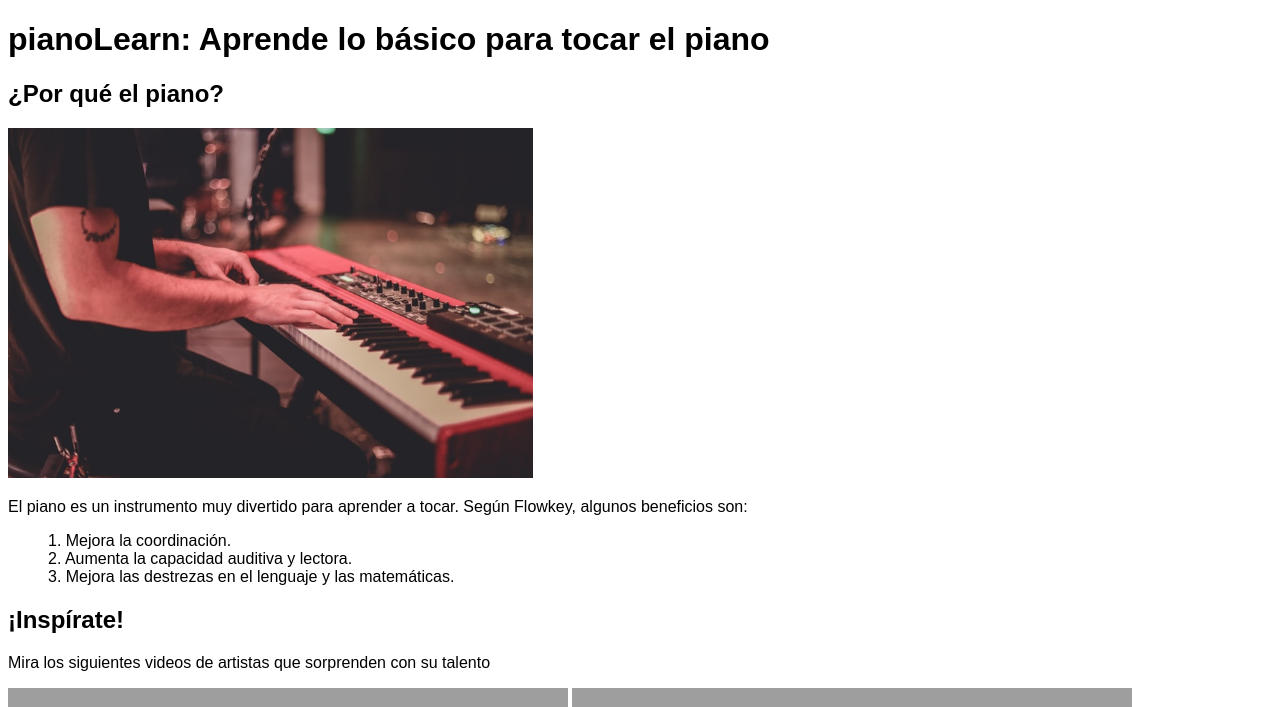
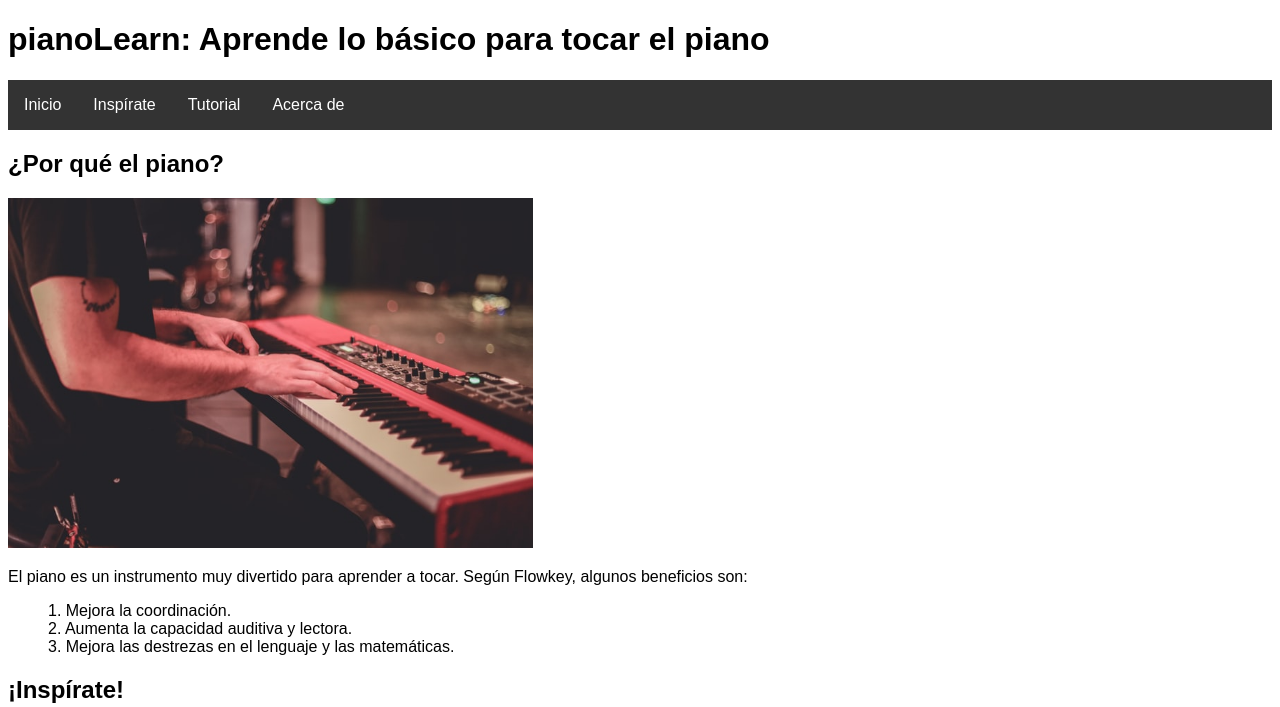
Before and after one commit to GerMorales/pianoLearn, a Python web app: template templates/index.html in a window 1280 px wide. Shown: the top 707 px of the page. Run offline with Jinja, Linux system fonts and the light colour scheme; the template is opened without the code that fills it, so the values that code supplies are empty; some web fonts are replaced; grey boxes are pictures that could not be loaded.

Commit message:
added navigation menu

```diff
--- a/templates/index.html
+++ b/templates/index.html
@@ -8,6 +8,12 @@
 </head>
 <body>
     <h1>pianoLearn: Aprende lo básico para tocar el piano</h1>
+    <ul>
+        <li><a href="index.html">Inicio</a></li>
+        <li><a href="#Inspirate">Inspírate</a></li>
+        <li><a href="#Tutorial">Tutorial</a></li>
+        <li><a href="about.html">Acerca de</a></li>
+      </ul>
     <h2>¿Por qué el piano?</h2>
 
     <img src="foto3.jpg" alt="Persona tocando el piano" style="width:525px;height:350x;">
@@ -20,7 +26,7 @@
     1. Mejora la coordinación.<br>2. Aumenta la capacidad auditiva y lectora.<br>
     3. Mejora las destrezas en el lenguaje y las matemáticas.</blockquote>
 
-    <h2>¡Inspírate!</h2>
+    <h2 id="Inspirate">¡Inspírate!</h2>
     <p>Mira los siguientes videos de artistas que sorprenden con su talento</p>
     <iframe width="560" height="315" src="https://www.youtube.com/embed/ez1iu-zx7eE" frameborder="0" allow="accelerometer; autoplay; clipboard-write; encrypted-media; gyroscope; picture-in-picture" allowfullscreen></iframe>
     <iframe width="560" height="315" src="https://www.youtube.com/embed/4KJEPYW5EiI" frameborder="0" allow="accelerometer; autoplay; clipboard-write; encrypted-media; gyroscope; picture-in-picture" allowfullscreen></iframe>
@@ -30,7 +36,7 @@
     <a href=https://www.youtube.com/watch?v=I15MJQLOTVE>Queen - Under Pressure (Piano cover)</a><br>
     <a href=https://www.youtube.com/watch?v=_wYQc19p9W0>High Hopes - Panic! At The Disco (Piano Cover) by Peter Buka</a></div>
 
-    <h2>Aprende lo básico</h2>
+    <h2 id="Tutorial">Aprende lo básico</h2>
     <img src="foto1.jpg" alt="Piano y partitura" style="width:525px;height:350x;">
 
     <p>A continuación, observa algunas instrucciones simples para entender cómo tocar algunas notas (mano derecha)</p>
--- a/templates/style.css
+++ b/templates/style.css
@@ -1,6 +1,30 @@
 @import url('https://fonts.googleapis.com/css2?family=Quattrocento&display=swap');
 
-*{font-family: Quattrocento, sans-serif; background-color:white;}
+*{font-family: Quattrocento, sans-serif;}
+ul {
+  list-style-type: none;
+  margin: 0;
+  padding: 0;
+  overflow: hidden;
+  background-color: #333333;
+}
+
+li {
+  float: left;
+}
+
+li a {
+  display: block;
+  color: white;
+  text-align: center;
+  padding: 16px;
+  text-decoration: none;
+}
+
+li a:hover {
+  background-color: #111111;
+}
+
 #Separacion01{background-color: white;
     text-align:center;
     border: 1px outset black;}
```
